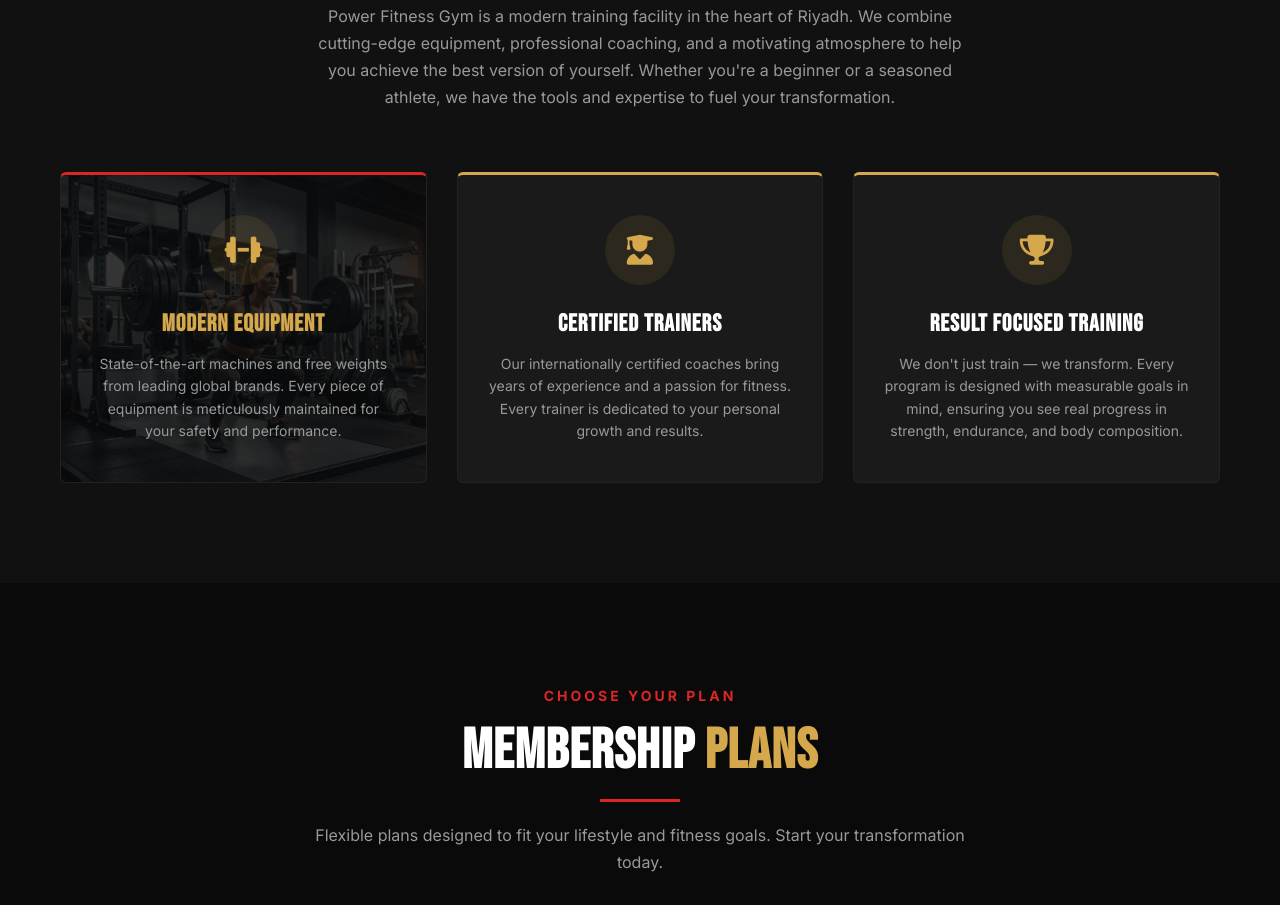
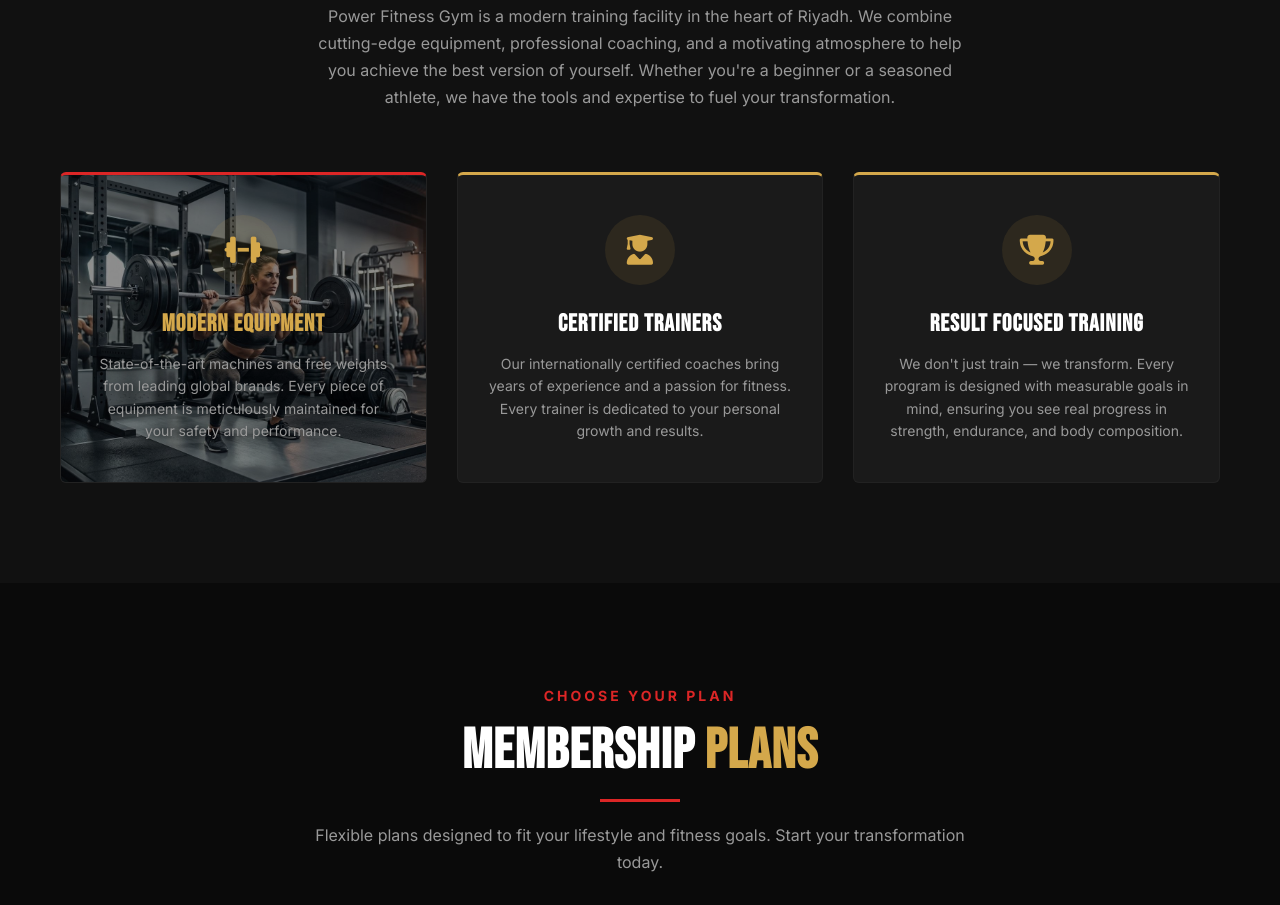
Before and after one commit to rdstudiohub/power-fitness-gym, a plain HTML site: page index.html in a window 1280 px wide. Shown: the part 1036-1941 px from the top of the page. Drawn offline with Linux system fonts and the light colour scheme.

Commit message:
Increase background image brightness — reduce overlay to 45% + add text shadow

```diff
--- a/index.html
+++ b/index.html
@@ -277,11 +277,11 @@
         }
         .about-card-img::before {
             content: ''; position: absolute; inset: 0;
-            background: rgba(10,10,10,0.82); z-index: 1;
+            background: rgba(10,10,10,0.45); z-index: 1;
         }
         .about-card-img .icon-wrap,
         .about-card-img h3,
-        .about-card-img p { position: relative; z-index: 2; }
+        .about-card-img p { position: relative; z-index: 2; text-shadow: 0 2px 8px rgba(0,0,0,0.7); }
         .about-card-img h3 { color: var(--gold); }
 
         /* ============ PACKAGES ============ */
```
